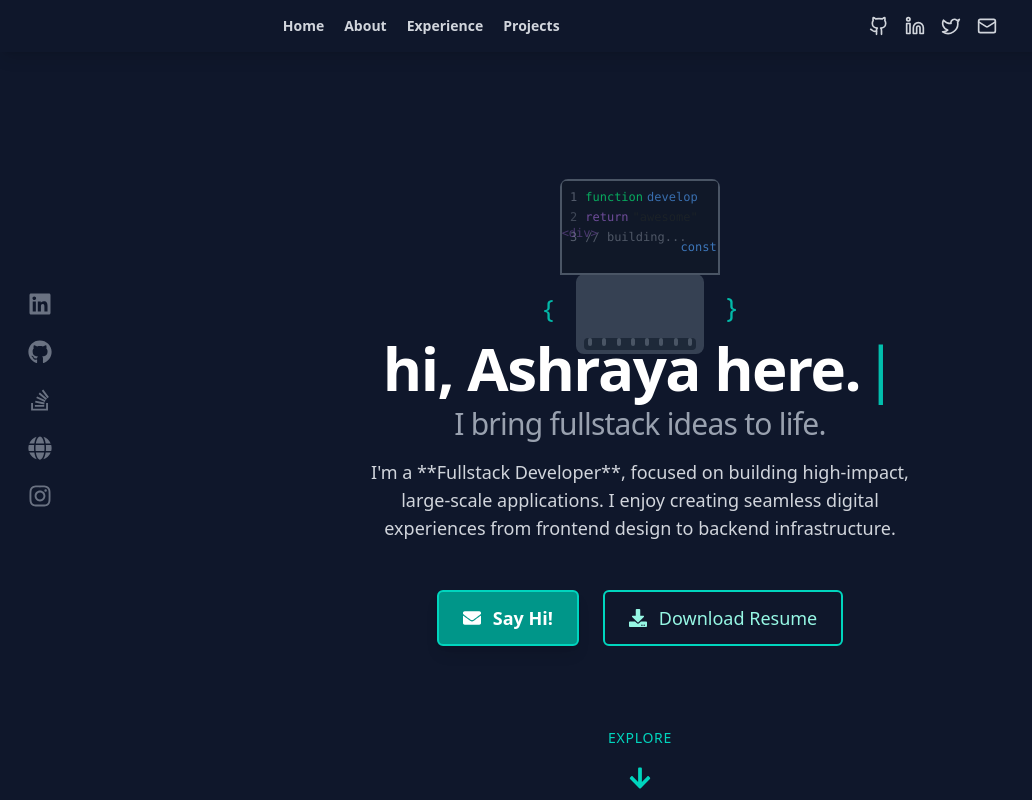
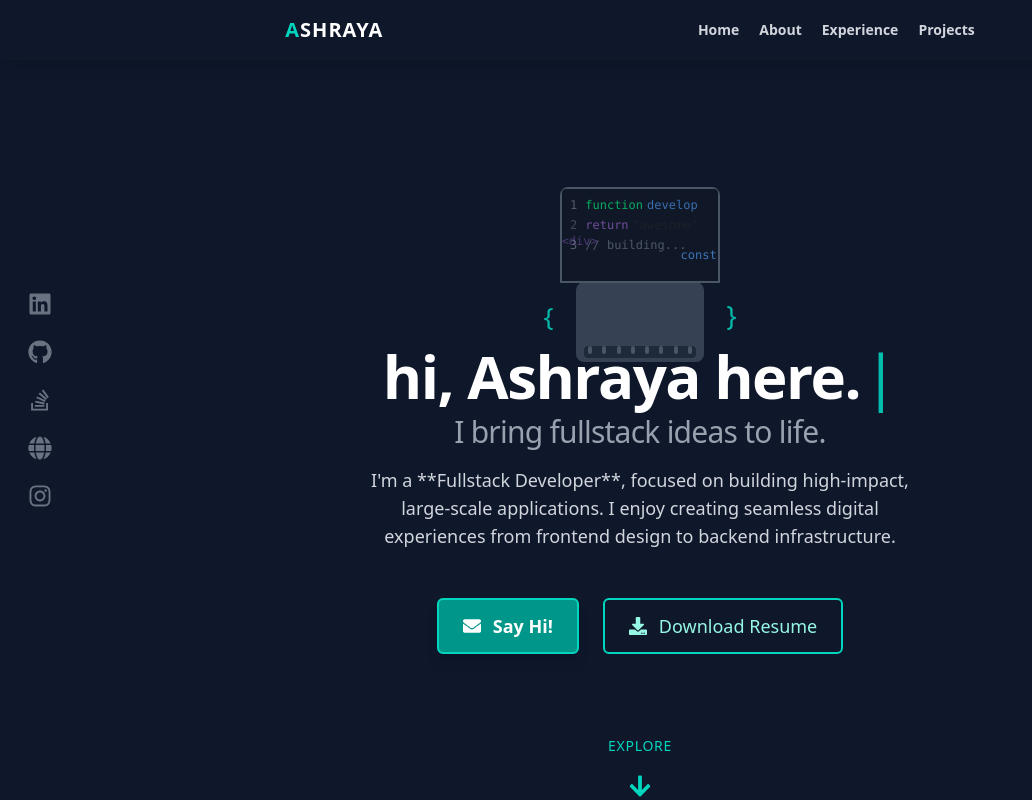
Before and after one commit to Ashraya77/My-Portfolio, a React (Vite) app in the folder client/: page / in a window 1280 px wide. Shown: the top 800 px of the page, without its empty margins (0-1032 px from the left). Built offline with nearby package versions, Linux system fonts and the light colour scheme.

Commit message:
improved navbar

```diff
--- a/client/src/components/Navbar.tsx
+++ b/client/src/components/Navbar.tsx
@@ -8,7 +8,7 @@ const navLinks = [
   { name: "Projects", href: "#projects" },
 ];
 
-// Define social links separately for re-use
+// Define social links for mobile menu
 const socialLinks = [
   {
     icon: Github,
@@ -44,10 +44,27 @@ const Navbar = () => {
   const [open, setOpen] = useState(false);
 
   return (
-    <nav className="bg-slate-900 py-4 sticky top-0 z-50 shadow-lg  md:px-32 ">
-      <div className="flex items-center justify-around">
+    <nav className="bg-slate-900 py-4 sticky top-0 z-50 shadow-lg md:px-32">
+      {/* CHANGED: Using 'justify-between' for explicit left/right alignment
+        and keeping the original 'justify-around' logic with 'justify-around'
+        for a similar spacing effect, while ensuring Brand and Links are in separate groups.
+      */}
+      <div className="flex items-center justify-around px-4 md:px-0">
 
-        {/* --- LEFT: Desktop Nav Links --- */}
+        {/* --- LEFT: Brand Name --- */}
+        <div className="flex items-center">
+
+          {/* Brand Name: ASHRAYA */}
+          <div className="text-xl font-extrabold tracking-wider">
+            <span className="text-teal-400">A</span>
+            <span className="text-white">SHRAYA</span>
+          </div>
+        </div>
+
+        {/* --- RIGHT: Desktop Nav Links & Mobile Menu Button --- */}
+        <div className="flex items-center gap-5">
+
+          {/* Desktop Nav Links */}
           <div className="hidden md:flex gap-5">
             {navLinks.map((link) => (
               <a
@@ -60,36 +77,19 @@ const Navbar = () => {
             ))}
           </div>
 
-        {/* --- RIGHT: Social Links (Desktop) --- */}
-        <div className="flex gap-4">
-          <a href="https://github.com/Ashraya77" target="_blank" rel="noopener noreferrer"
-             className="text-gray-300 hover:text-white transition-colors duration-300">
-            <Github size={20} />
-          </a>
-          <a href="https://linkedin.com" target="_blank" rel="noopener noreferrer"
-             className="text-gray-300 hover:text-white transition-colors duration-300">
-            <Linkedin size={20} />
-          </a>
-          <a href="https://twitter.com" target="_blank" rel="noopener noreferrer"
-             className="text-gray-300 hover:text-white transition-colors duration-300">
-            <Twitter size={20} />
-          </a>
-          <a href="mailto:aashray851@email.com"
-             className="text-gray-300 hover:text-white transition-colors duration-300">
-            <Mail size={20} />
-          </a>
+          {/* Mobile Menu Button */}
+          <button
+            className="text-gray-300 md:mr-0"
+            onClick={() => setOpen(!open)}
+          >
+            <span className="md:hidden">
+              {open ? <X size={28} /> : <Menu size={28} />}
+            </span>
+          </button>
+        </div>
       </div>
 
-        {/* --- Mobile Menu Button --- */}
-        <button
-          className="md:hidden text-gray-300 ml-3"
-          onClick={() => setOpen(!open)}
-        >
-          {open ? <X size={28} /> : <Menu size={28} />}
-        </button>
-      </div>
-
-      {/* --- MOBILE MENU DROPDOWN --- */}
+      {/* --- MOBILE MENU DROPDOWN (No change) --- */}
       <div
         className={`md:hidden flex flex-col gap-4 mt-4 overflow-hidden transition-all duration-300 px-8 ${
           open ? "max-h-96 py-4" : "max-h-0"
@@ -107,7 +107,7 @@ const Navbar = () => {
           </a>
         ))}
 
-        {/* Say Hi Section */}
+        {/* Say Hi Section (Social Links on Mobile) */}
         <div className="pt-2 border-t border-slate-700 mt-2">
             <h3 className="text-sm font-bold text-teal-200 mb-3">Say Hi 👋</h3>
             <div className="flex gap-5 justify-start">
```
Lines whose indentation alone changed are shown as unchanged.
